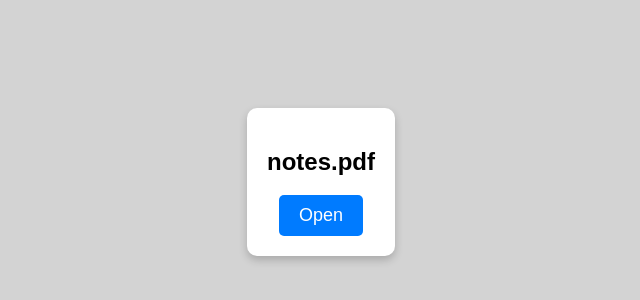
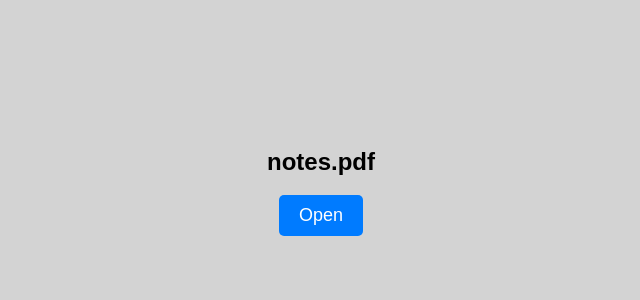
Before and after one commit to rabubakarofficial/Pdf-Open, a plain HTML site: page index.html in a window 1280 px wide. Shown: the part 226-526 px from the top of the page, without its empty margins (319-959 px from the left). Drawn offline with Linux system fonts and the light colour scheme.

Commit message:
Update index.html

```diff
--- a/index.html
+++ b/index.html
@@ -15,10 +15,8 @@
         }
         .container {
             text-align: center;
-            background: white;
             padding: 20px;
             border-radius: 10px;
-            box-shadow: 0 4px 8px rgba(0, 0, 0, 0.2);
         }
         .btn {
             display: inline-block;
```
